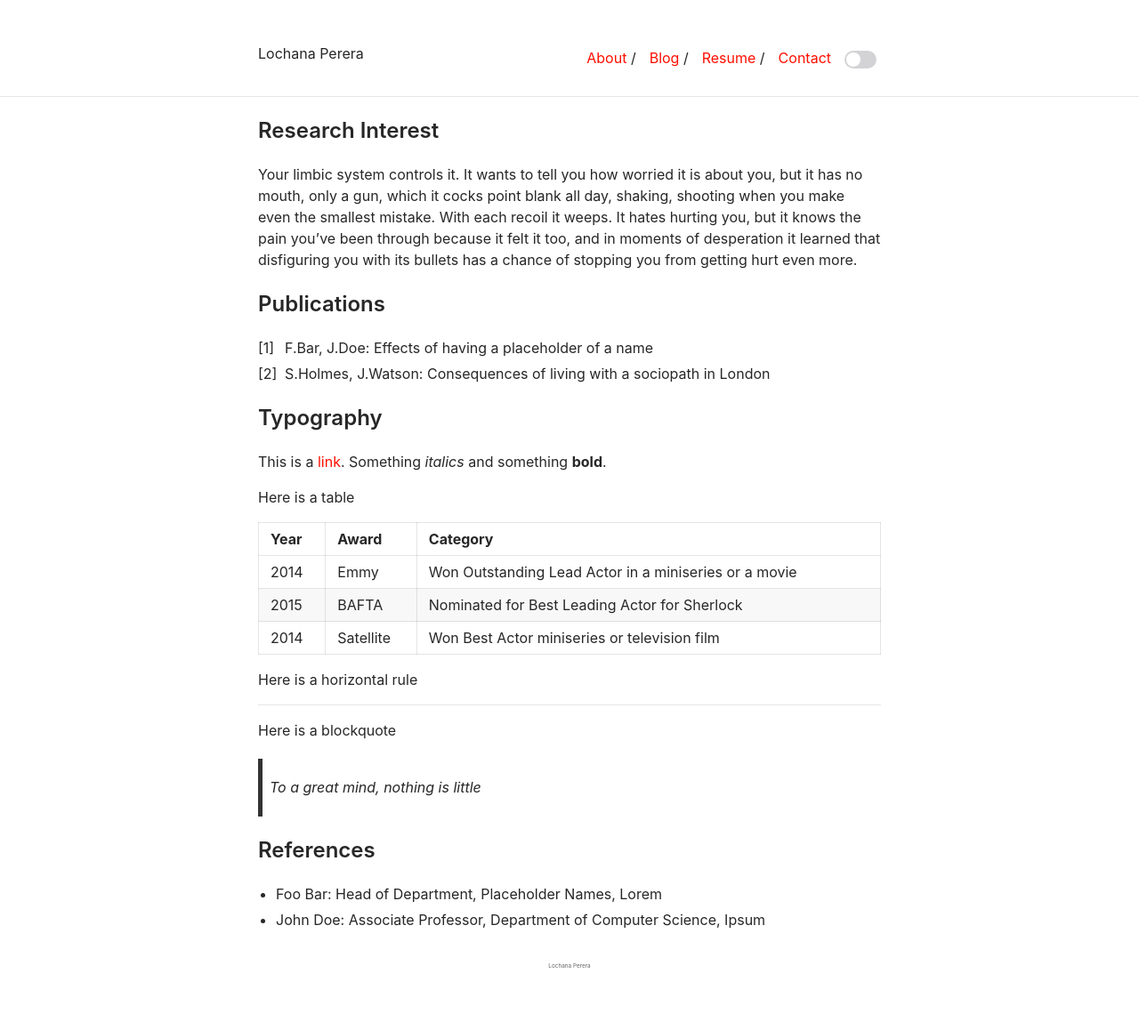
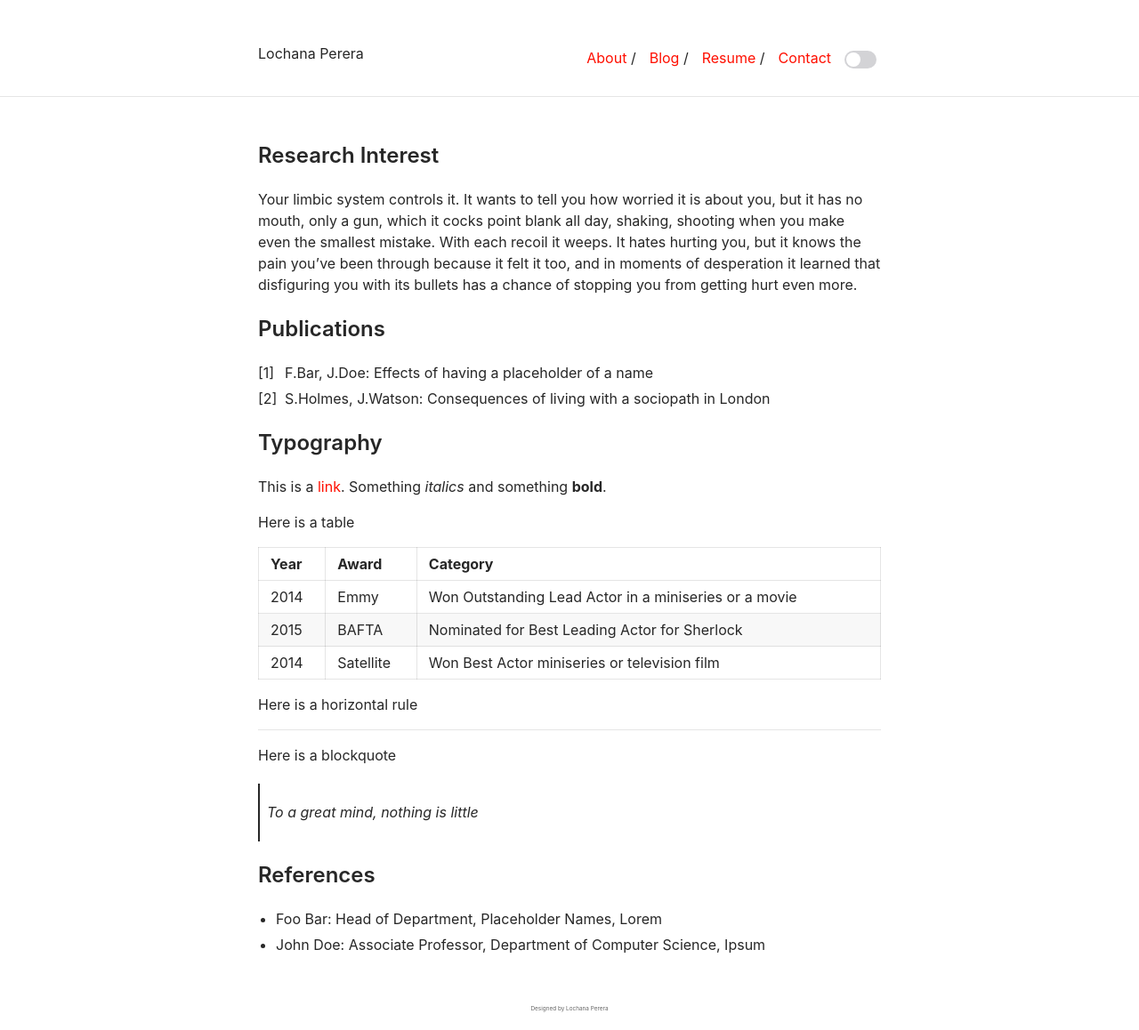
Before and after one commit to fivetwentythree/cv-blog, a Jekyll site: the page built from index.md, in a window 1280 px wide. Shown: the whole page at 89% size. Built offline with Jekyll 4.4.1, drawn with Linux system fonts in a browser that asks for light colours; our own code applies the rules of GitHub Pages for plain Markdown files; before the commit the page ends 1110 px from its top, so only the background shows below that.

Commit message:
latest build

```diff
--- a/_layouts/default.html
+++ b/_layouts/default.html
@@ -70,6 +70,6 @@
     {% endif %}
 </body>
 <footer style="text-align: center; padding: 20px 0; color: #666; font-size: 0.4em;">
-    Lochana Perera
+    Designed by Lochana Perera
 </footer>
 </html>
--- a/_sass/_style.scss
+++ b/_sass/_style.scss
@@ -1,6 +1,7 @@
 @import "vars";
 html{height:100%;margin:0;padding:0}
-body{margin:0;font-family:-apple-system,BlinkMacSystemFont,"Segoe UI",Roboto,Helvetica,Arial,sans-serif,"Apple Color Emoji","Segoe UI Emoji","Segoe UI Symbol";height:100%;text-rendering:optimizeLegibility;-webkit-font-smoothing:antialiased;background-color:var(--bg-color);color:var(--text-color)}
+body{margin:0;font-family:-apple-system,BlinkMacSystemFont,"Segoe UI",Roboto,Helvetica,Arial,sans-serif,"Apple Color Emoji","Segoe UI Emoji","Segoe UI Symbol";height:100%;text-rendering:optimizeLegibility;-webkit-font-smoothing:antialiased;background-color:var(--bg-color);color:var(--text-color);position:relative}
+.container{position:relative;background:var(--bg-color);padding:20px;margin-top:20px}
 a{text-decoration:none;color:var(--link-color)}
 a:hover{text-decoration:underline}
 hr{border:0;height:0;border-top:1px solid var(--border-color)}
--- a/_sass/typography.scss
+++ b/_sass/typography.scss
@@ -31,8 +31,7 @@
         left: -30px;
     }
     blockquote {
-        //border: 1px solid black;
-        border-left: 5px solid #333333;
+        border-left: 2px solid var(--text-color);
         margin: 20px 0 20px 0;
         padding: 2px 8px 2px 8px;
         font-style: italic;
```
